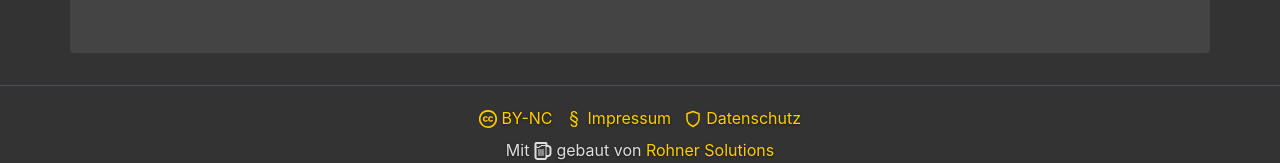
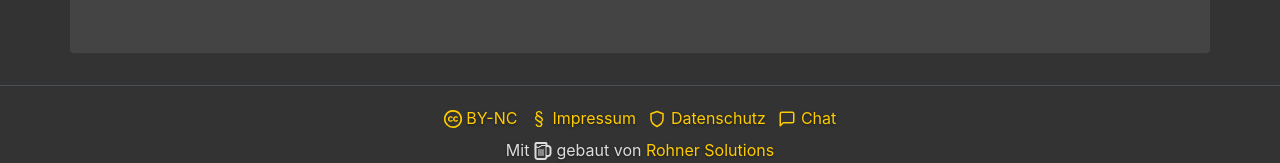
Before and after one commit to midzer/feed-dachau, a Jekyll site: the page built from index.md, in a window 1280 px wide. Shown: the part 901-1064 px from the top of the page. Built offline with Jekyll 4.4.1, drawn with Linux system fonts in a browser that asks for light colours.

Commit message:
added chat link in footer

```diff
--- a/_includes/footer.html
+++ b/_includes/footer.html
@@ -17,6 +17,12 @@
         Datenschutz
         </a>
     </span>
+    <span class="footer-item">
+        <a href="https://kiwiirc.com/nextclient/#irc://irc.freenode.net:+6697/#dachau" rel="nofollow noopener">
+        {% include icon.html icon="message-square" %}
+        Chat
+        </a>
+    </span>
     <span class="footer-item d-block">
         Mit {% include icon.html icon="beer" %} gebaut von
         <a href="https://rohner.io/" rel="noopener">Rohner Solutions</a>
```
